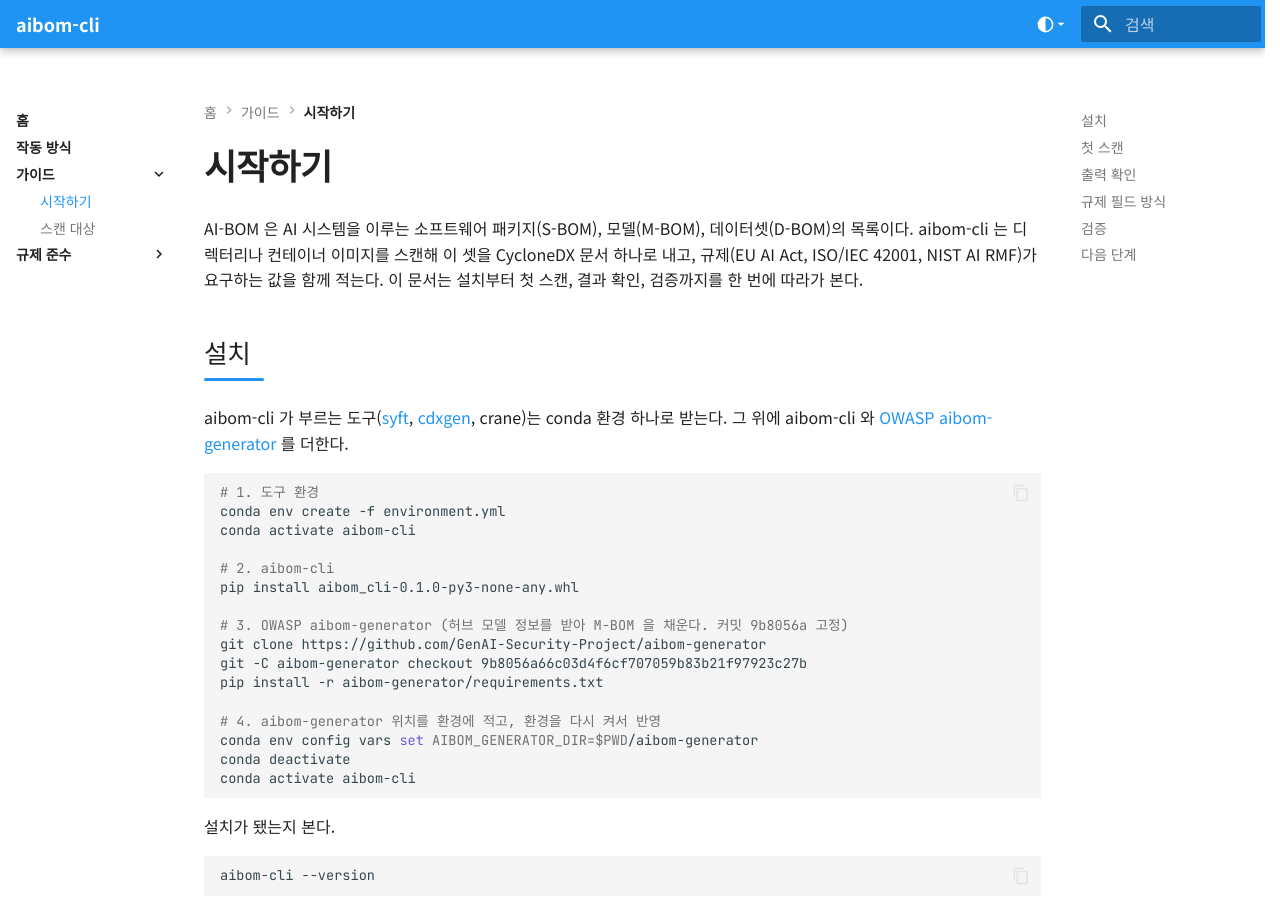
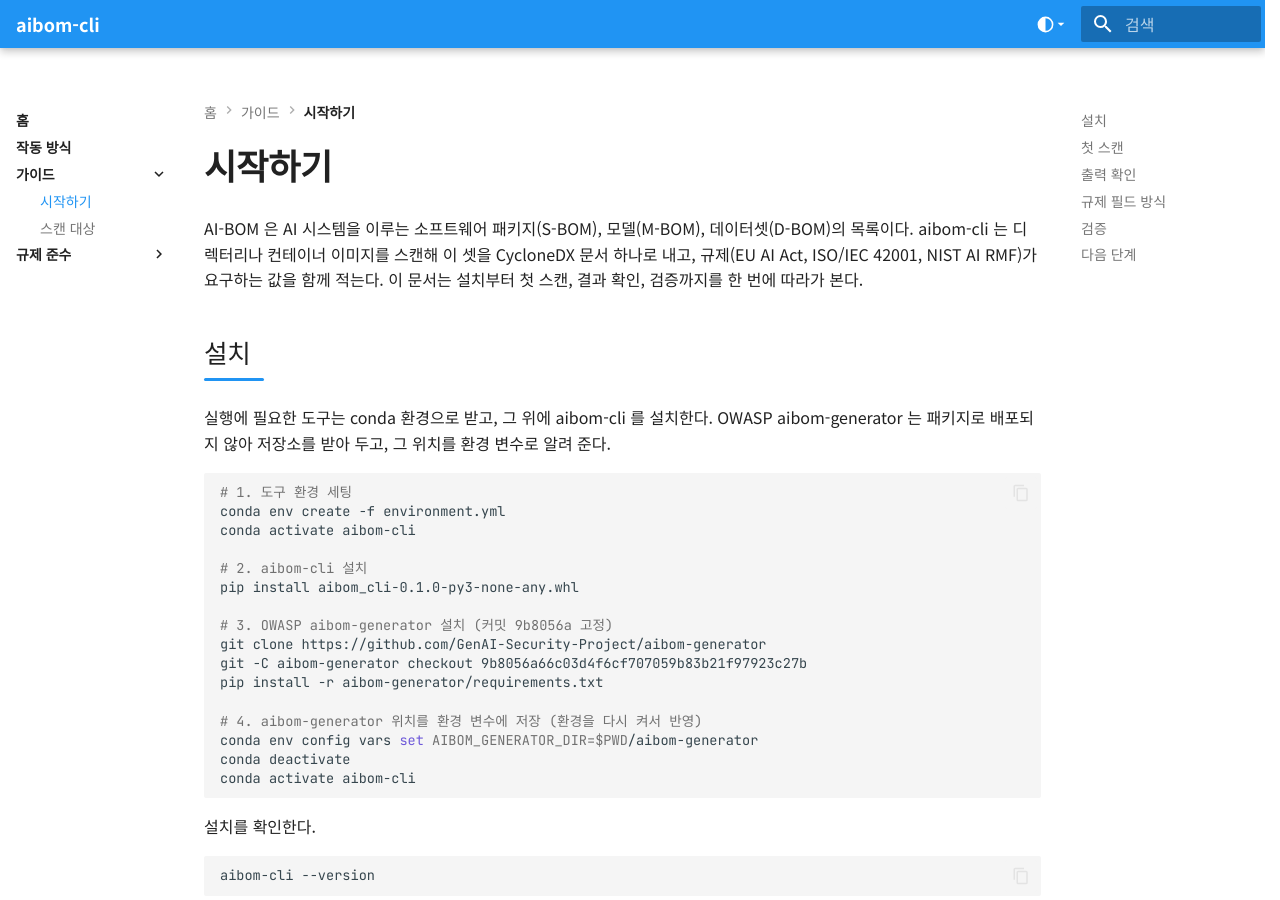
Before and after one commit to ai-devtestsecops-os/sure-aibom, an MkDocs documentation site: the page built from docs/guides/getting-started.md, in a window 1280 px wide and 900 px high. Built offline with MkDocs 1.6.1 and Material for MkDocs 9.7.7, drawn with Linux system fonts in a browser that asks for light colours.

Commit message:
docs: list the guides with descriptions and tidy the install section wording

````diff
--- a/docs/guides/getting-started.md
+++ b/docs/guides/getting-started.md
@@ -6,29 +6,29 @@ AI-BOM 은 AI 시스템을 이루는 소프트웨어 패키지(S-BOM), 모델(M-
 
 ## 설치
 
-aibom-cli 가 부르는 도구([syft](https://github.com/anchore/syft), [cdxgen](https://github.com/CycloneDX/cdxgen), crane)는 conda 환경 하나로 받는다.
-그 위에 aibom-cli 와 [OWASP aibom-generator](https://github.com/GenAI-Security-Project/aibom-generator) 를 더한다.
+실행에 필요한 도구는 conda 환경으로 받고, 그 위에 aibom-cli 를 설치한다.
+OWASP aibom-generator 는 패키지로 배포되지 않아 저장소를 받아 두고, 그 위치를 환경 변수로 알려 준다.
 
 ```bash
-# 1. 도구 환경
+# 1. 도구 환경 세팅
 conda env create -f environment.yml
 conda activate aibom-cli
 
-# 2. aibom-cli
+# 2. aibom-cli 설치
 pip install aibom_cli-0.1.0-py3-none-any.whl
 
-# 3. OWASP aibom-generator (허브 모델 정보를 받아 M-BOM 을 채운다. 커밋 9b8056a 고정)
+# 3. OWASP aibom-generator 설치 (커밋 9b8056a 고정)
 git clone https://github.com/GenAI-Security-Project/aibom-generator
 git -C aibom-generator checkout 9b8056a66c03d4f6cf707059b83b21f97923c27b
 pip install -r aibom-generator/requirements.txt
 
-# 4. aibom-generator 위치를 환경에 적고, 환경을 다시 켜서 반영
+# 4. aibom-generator 위치를 환경 변수에 저장 (환경을 다시 켜서 반영)
 conda env config vars set AIBOM_GENERATOR_DIR=$PWD/aibom-generator
 conda deactivate
 conda activate aibom-cli
 ```
 
-설치가 됐는지 본다.
+설치를 확인한다.
 
 ```bash
 aibom-cli --version
````
Also changed, not shown: docs/guides/index.md (+5 -5 lines).
